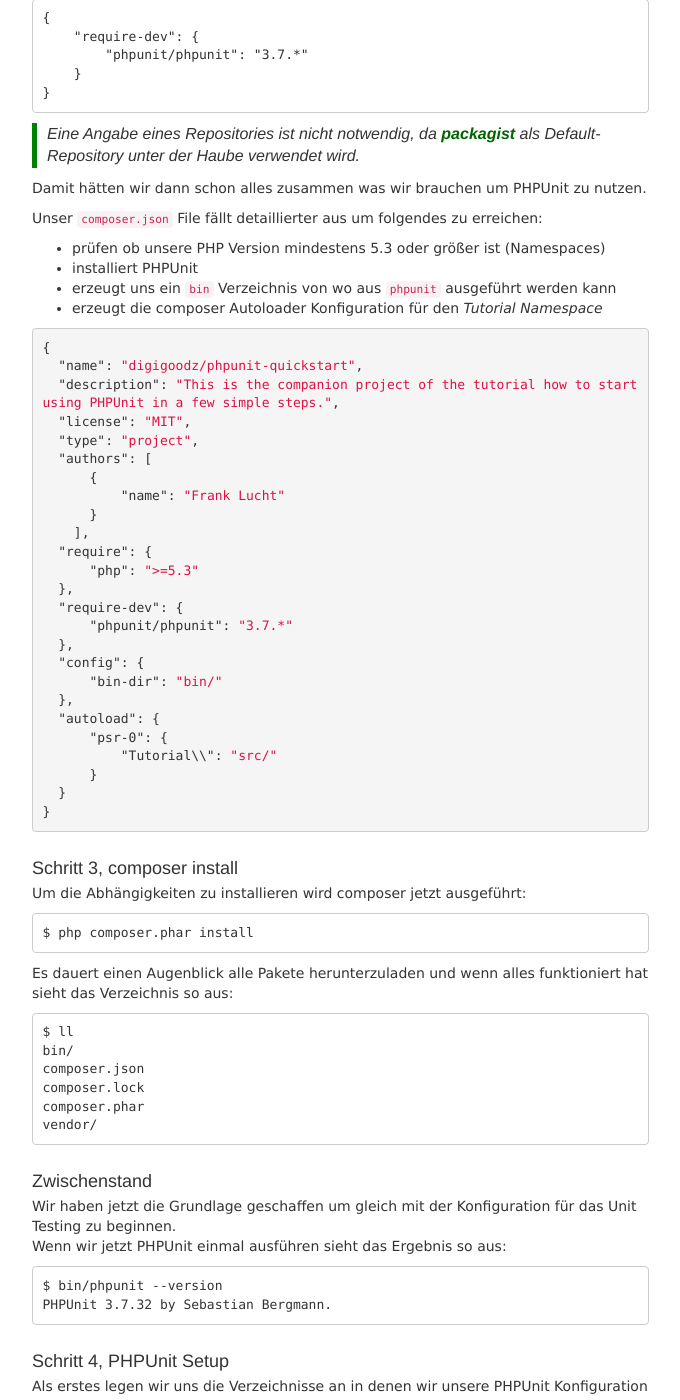
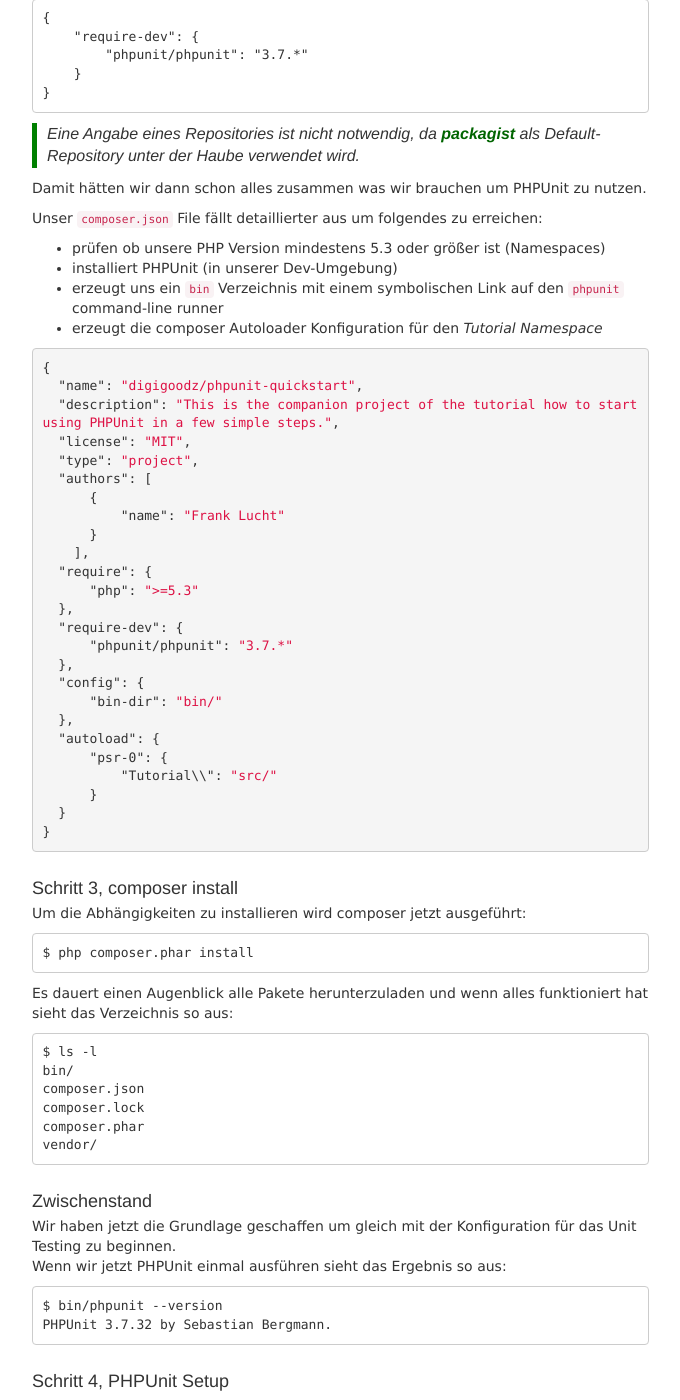
Before and after one commit to Digigoodz/digigoodz.github.io, a Jekyll site: the page built from _posts/2014-04-06-phpunit-in-5-schritten.md, in a window 1280 px wide and 1400 px high, scrolled down 773 px. Shown: the whole window, without its empty margins (138-818 px from the left). Built offline with Jekyll 4.4.1, drawn with Linux system fonts in a browser that asks for light colours; Markdown is read by kramdown in place of the engine named in the settings; comment, search, counter and statistics services are not loaded.

Commit message:
minor fixes, some more detail on what composer does, replaced the ll command with ls -l for clarity

````diff
--- a/_posts/2014-04-06-phpunit-in-5-schritten.md
+++ b/_posts/2014-04-06-phpunit-in-5-schritten.md
@@ -55,8 +55,8 @@ Damit hätten wir dann schon alles zusammen was wir brauchen um PHPUnit zu nutze
 Unser `composer.json` File fällt detaillierter aus um folgendes zu erreichen:
 
 * prüfen ob unsere PHP Version mindestens 5.3 oder größer ist (Namespaces)
-* installiert PHPUnit
-* erzeugt uns ein `bin` Verzeichnis von wo aus `phpunit` ausgeführt werden kann
+* installiert PHPUnit (in unserer Dev-Umgebung)
+* erzeugt uns ein `bin` Verzeichnis mit einem symbolischen Link auf den `phpunit` command-line runner
 * erzeugt die composer Autoloader Konfiguration für den _Tutorial Namespace_
 
 {% highlight json %}
@@ -100,7 +100,7 @@ $ php composer.phar install
 Es dauert einen Augenblick alle Pakete herunterzuladen und wenn alles funktioniert hat sieht das Verzeichnis so aus:
 
 ```
-$ ll
+$ ls -l
 bin/
 composer.json
 composer.lock
````
